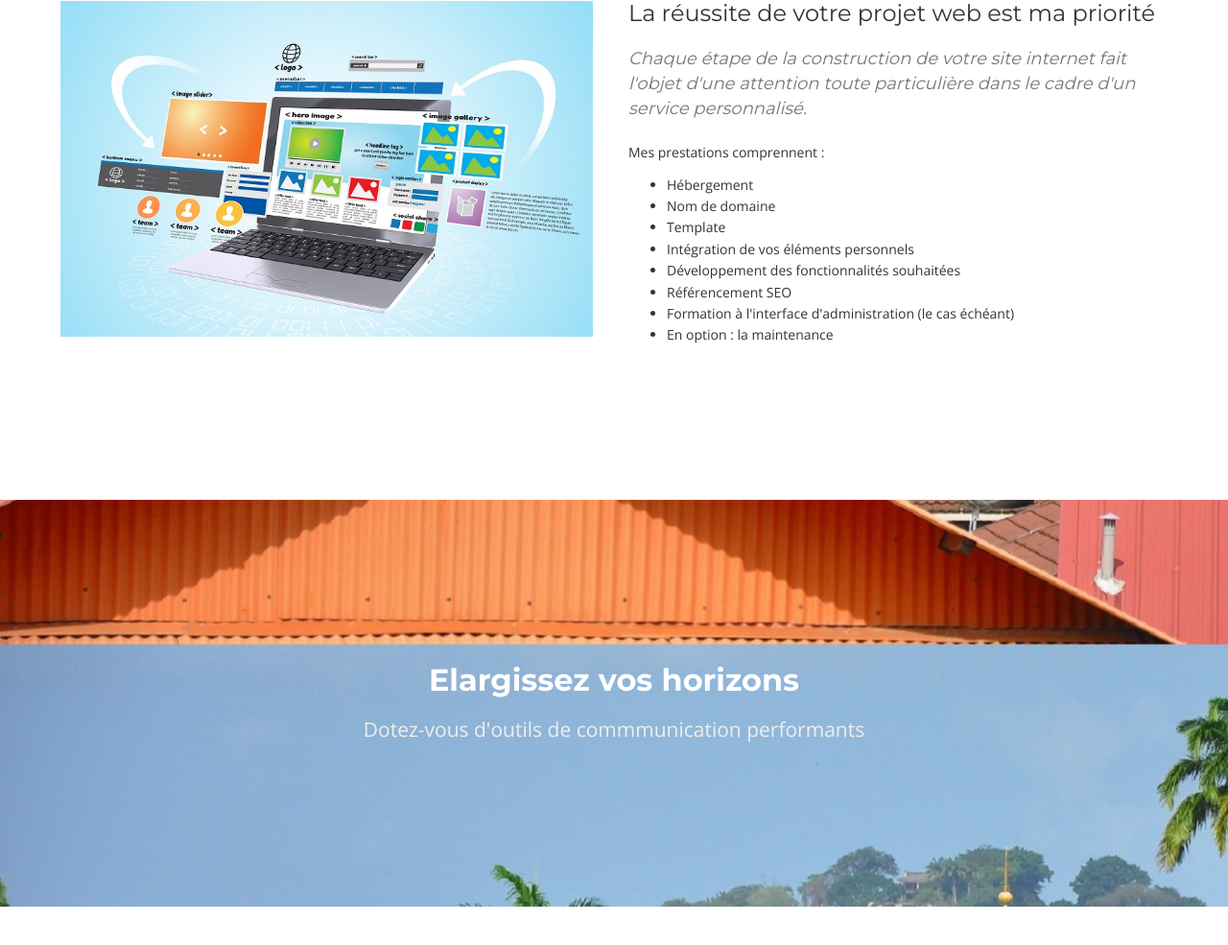
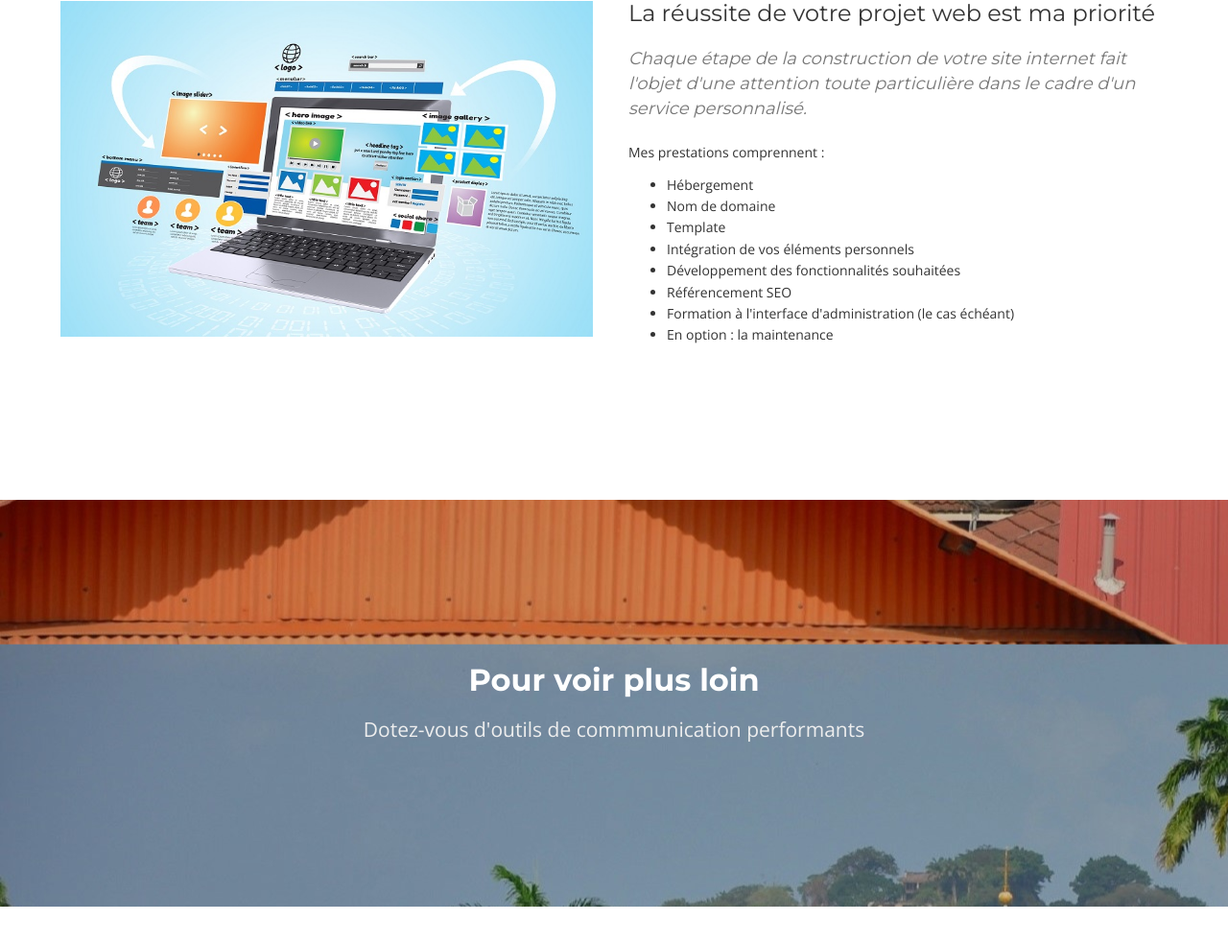
Before and after one commit to Anne973/portfolio, a Symfony app: template templates/home/home.html.twig in a window 1280 px wide. Shown: the part 1124-2109 px from the top of the page at 96% size. Run offline with Twig, Linux system fonts and the light colour scheme; the template is opened without the code that fills it, so the values that code supplies are empty; form fields are guessed from the names that the template uses; some libraries are stand-ins or nearby versions.

Commit message:
corrections

```diff
--- a/templates/base.html.twig
+++ b/templates/base.html.twig
@@ -3,7 +3,7 @@
 <html>
 
 <head>
-    <title>Agence web AnDWeb973 - création de sites internet - Guyane</title>
+    <title>AnDWeb973 - agence web - création de sites internet - Guyane</title>
     <meta name="description" content="AnDWeb973 est une agence web localisée en Guyane qui crée des sites internet modernes, responsive et de
     qualité, et s'adapte à tous vos projets. Le développement est réalisé avec le framework Symfony qui garantit performance et évolutivité de votre site.">
     <meta charset="utf-8" />
--- a/templates/home/home.html.twig
+++ b/templates/home/home.html.twig
@@ -97,7 +97,7 @@
         <div class="row">
             <div class="col-md-12">
                 <div class="color-light">
-                    <h2 class="wow bounceInDown" data-wow-delay="0.5s">Elargissez vos horizons</h2>
+                    <h2 class="wow bounceInDown" data-wow-delay="0.5s">Pour voir plus loin</h2>
                     <p class="lead wow bounceInUp" data-wow-delay="1s">Dotez-vous d'outils de commmunication performants</p>
                 </div>
             </div>
```
Also changed, not shown: public/img/parallax/1.jpg, public/img/parallax/8.jpg (added).
